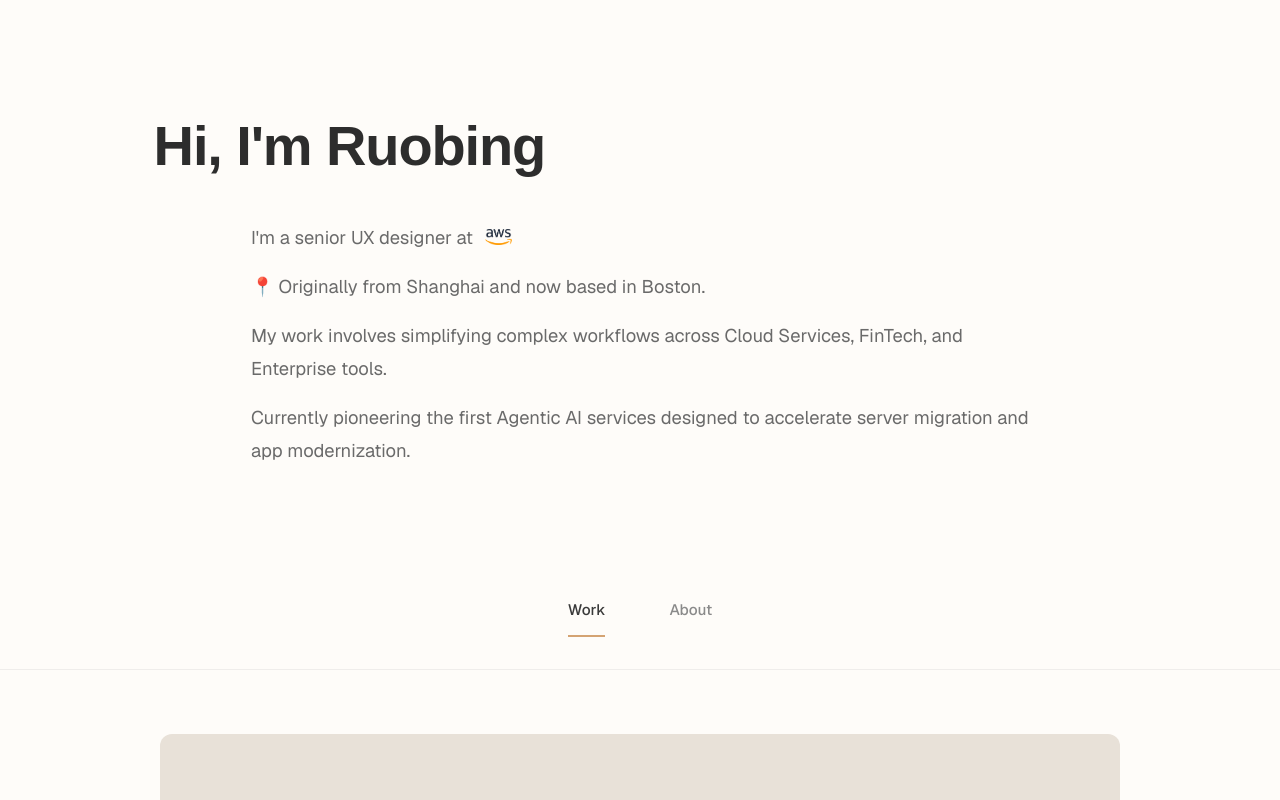
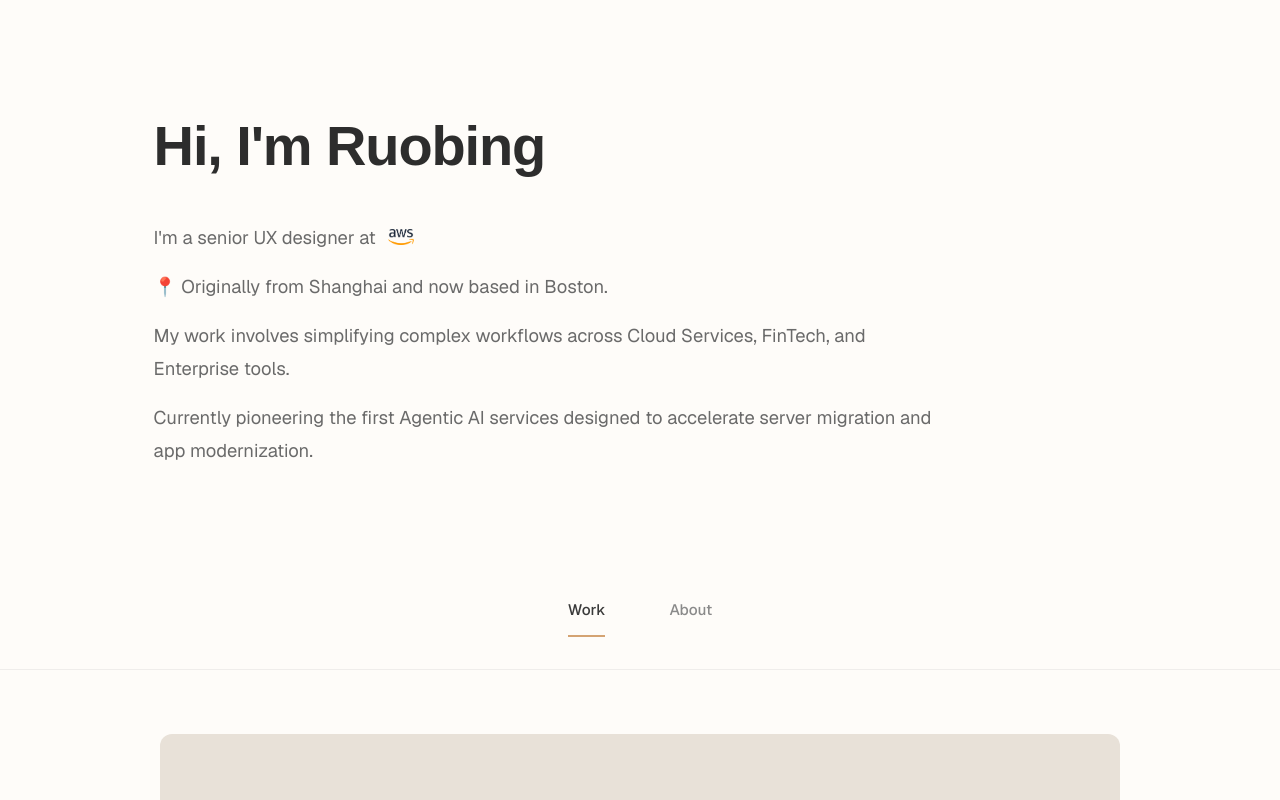
Before and after one commit to rochenc/portfolio-website, a plain HTML site: page index.html in a window 1280 px wide. Shown: the top 800 px of the page. Drawn offline with nearby package versions, Linux system fonts and the light colour scheme; sample sign-in values are in the browser's storage; a web font is replaced by a local one.

Commit message:
Fix hero section alignment: center container with left-aligned text

```diff
--- a/styles.css
+++ b/styles.css
@@ -56,6 +56,9 @@ h1, h2, h3, h4, h5, h6 {
     padding: 6rem 2rem 4rem;
     text-align: left;
     background: #fefcf9;
+    display: flex;
+    flex-direction: column;
+    align-items: center;
 }
 
 .hero h1 {
@@ -64,14 +67,13 @@ h1, h2, h3, h4, h5, h6 {
     font-weight: 700;
     letter-spacing: -0.02em;
     max-width: 80%;
-    margin-left: auto;
-    margin-right: auto;
+    width: 100%;
+    text-align: left;
 }
 
 .hero > div {
     max-width: 80%;
-    margin-left: auto;
-    margin-right: auto;
+    width: 100%;
 }
 
 .hero p {
@@ -80,8 +82,7 @@ h1, h2, h3, h4, h5, h6 {
     margin-bottom: 1rem;
     line-height: 1.8;
     max-width: 80%;
-    margin-left: auto;
-    margin-right: auto;
+    width: 100%;
 }
 
 @keyframes fadeInUp {
```
